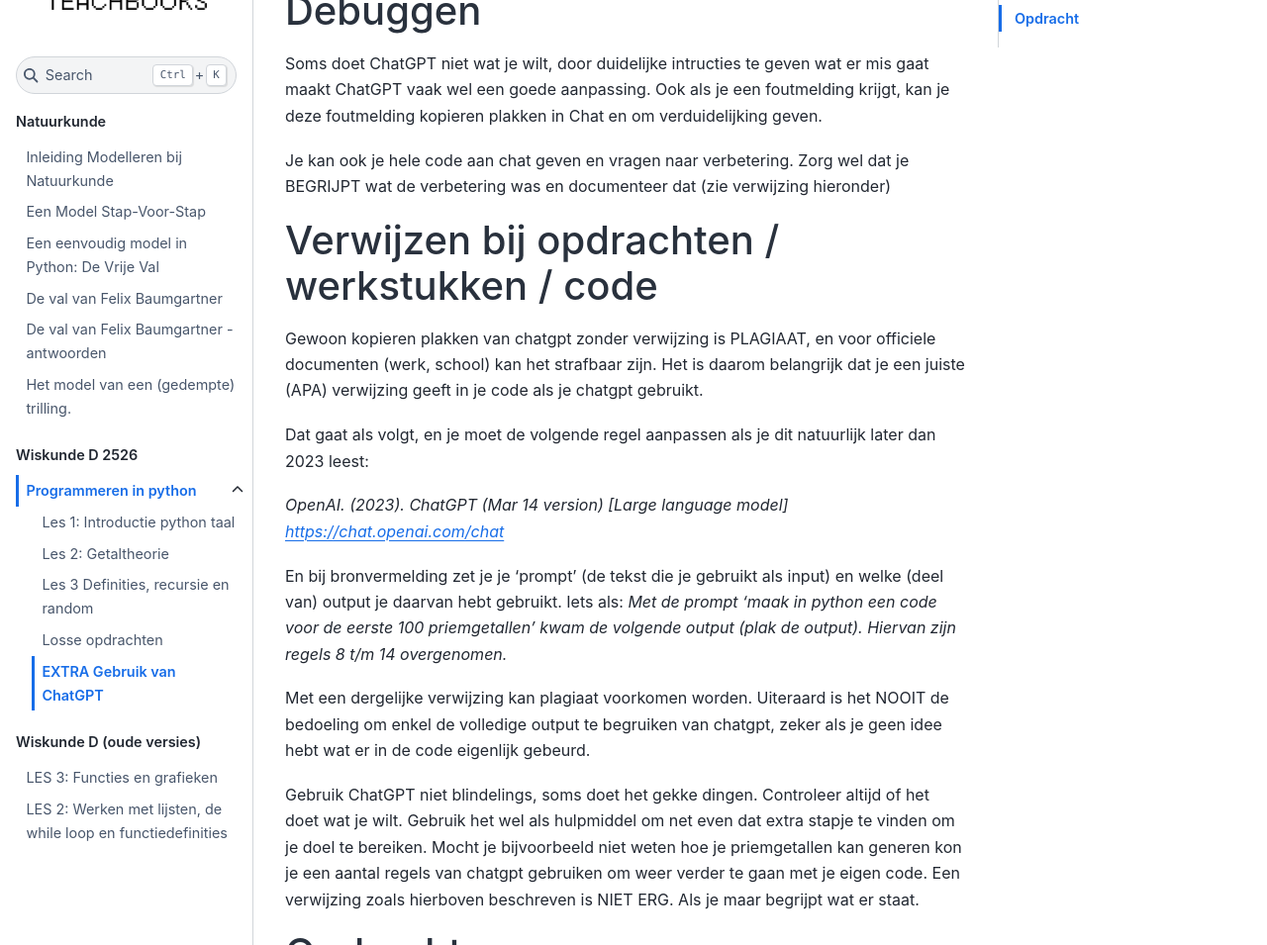
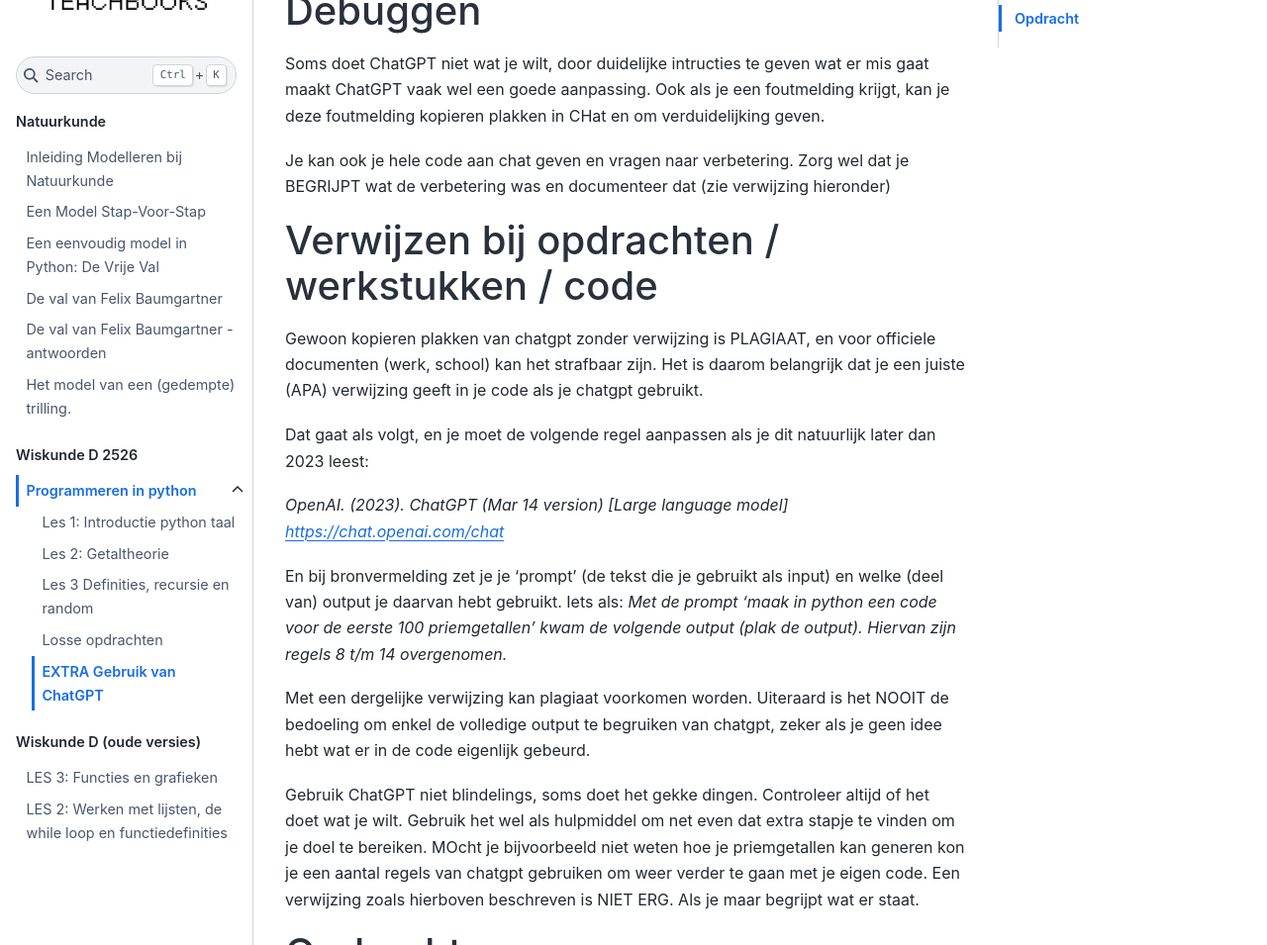
Before and after one commit to Rvooys/modelleren, a Jupyter Book: the page built from book/Wiskunde_D/Gebruik_van_Chatgpt.md, in a window 1280 px wide and 1400 px high, scrolled down 978 px. Shown: the part 206-1161 px from the top of the window at 99% size. Built offline with Jupyter Book 1.0.4 settings and Sphinx 7.4.7 and the Sphinx Book theme 1.1.4, drawn with Linux system fonts in a browser that asks for light colours; pages that are not in the unit, such as notebooks, are missing from menus; comment, search, counter and statistics services are not loaded; some of the changed text lies outside the part shown.

Commit message:
Revert "maybe fix?"
This reverts commit 292d1b8f17b0d16bd7ee674bf7291f6346a78c82.

```diff
--- a/book/Wiskunde_D/Gebruik_van_Chatgpt.md
+++ b/book/Wiskunde_D/Gebruik_van_Chatgpt.md
@@ -19,7 +19,7 @@
 
 # Debuggen
 Soms doet ChatGPT niet wat je wilt, door duidelijke intructies te geven wat er mis gaat maakt ChatGPT vaak wel een goede aanpassing.
-Ook als je een foutmelding krijgt, kan je deze foutmelding kopieren plakken in Chat en om verduidelijking geven.
+Ook als je een foutmelding krijgt, kan je deze foutmelding kopieren plakken in CHat en om verduidelijking geven.
 
 Je kan ook je hele code aan chat geven en vragen naar verbetering. Zorg wel dat je BEGRIJPT wat de verbetering was en documenteer dat (zie verwijzing hieronder)
 
@@ -37,7 +37,7 @@
 Met een dergelijke verwijzing kan plagiaat voorkomen worden. Uiteraard is het NOOIT de bedoeling om enkel de volledige output te begruiken van chatgpt, zeker als je geen idee hebt wat er in de code eigenlijk gebeurd.
 
 
-Gebruik ChatGPT niet blindelings, soms doet het gekke dingen. Controleer altijd of het doet wat je wilt.  Gebruik het wel als hulpmiddel om net even dat extra stapje te vinden om je doel te bereiken. Mocht je bijvoorbeeld niet weten hoe je priemgetallen kan generen kon je een aantal regels van chatgpt gebruiken om weer verder te gaan met je eigen code. Een verwijzing zoals hierboven beschreven is NIET ERG. Als je maar begrijpt wat er staat.
+Gebruik ChatGPT niet blindelings, soms doet het gekke dingen. Controleer altijd of het doet wat je wilt.  Gebruik het wel als hulpmiddel om net even dat extra stapje te vinden om je doel te bereiken. MOcht je bijvoorbeeld niet weten hoe je priemgetallen kan generen kon je een aantal regels van chatgpt gebruiken om weer verder te gaan met je eigen code. Een verwijzing zoals hierboven beschreven is NIET ERG. Als je maar begrijpt wat er staat.
 
 # Opdracht
 Mocht je dat niet hebben gedaan, maak een van de opdrachten van andere onderdelen ook in chatgpt en vergelijk met die van jou.
```
Also changed, not shown: other parts of book/Wiskunde_D/Gebruik_van_Chatgpt.md (+2 -2 lines).
